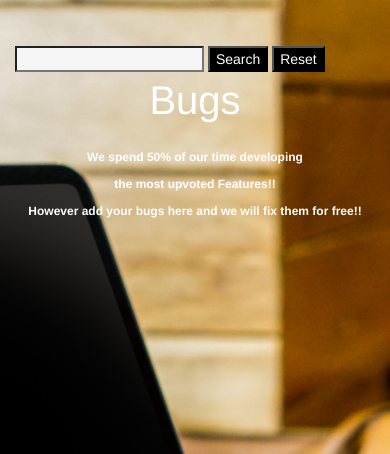
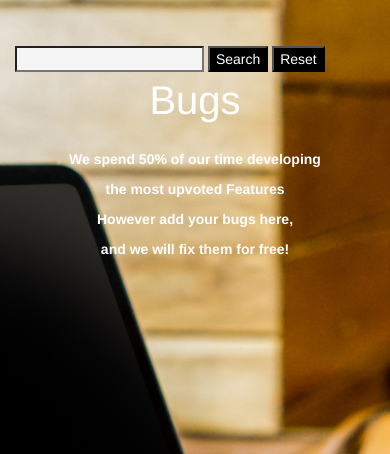
Before and after one commit to desflaherty/Unicorn_issue_tracker, a Django app: page /bugs/ in a window 390 px wide. Shown: the part 54-508 px from the top of the page. Run offline with Django 3.2, Linux system fonts and the light colour scheme; data that the repository does not hold is empty; some libraries are stand-ins or nearby versions.

Commit message:
styling text on features & bugs app for responsive@
@

```diff
--- a/bugs/templates/bugs.html
+++ b/bugs/templates/bugs.html
@@ -9,17 +9,15 @@
                     <a href="bugs.html"><button class="btn-search">Reset</button></a>
                 </form>
             </div>
-
             <p class="feature-heading center">Bugs</p>
-
-
             <div class="feature-description center">
-                <p class="feature-text-b">We spend 50% of our time developing</P>
-                <P class="feature-text-b">the most upvoted Features!!</p>
-                <p class="feature-text-b">However add your bugs here and we will fix them for free!!
-                </p>
+                <p class="feature-text-b visible-lg visible-md visible-sm">We spend 50% of our time developing the most upvoted Features</p>
+                <p class="feature-text-b visible-xs">We spend 50% of our time developing</p>
+                <p class="feature-text-b visible-xs">the most upvoted Features</p>
+                <p class="feature-text-b visible-lg visible-md visible-sm">However add your bugs here and we will fix them for free!</p>
+                <p class="feature-text-b visible-xs">However add your bugs here,</p>
+                <p class="feature-text-b visible-xs">and we will fix them for free!</p>
             </div>
-
             {% if user.is_authenticated %}
             <div class='center'>
                 <a class='btn btn-primary add-feature-btn' href="{% url 'add_bug' %}"><i class="fa fa-plus"></i> Add
--- a/static/css/style.css
+++ b/static/css/style.css
@@ -559,11 +559,7 @@ th {
     }
 }
 
-@media screen and (max-width: 584px) {
-    .feature-text-b {
-        font-size: 12px;
-    }
-}
+
 
 @media (max-width: 375px) {
     .profile-container {
```
Also changed, not shown: features/templates/features.html (+5 -10 lines).
